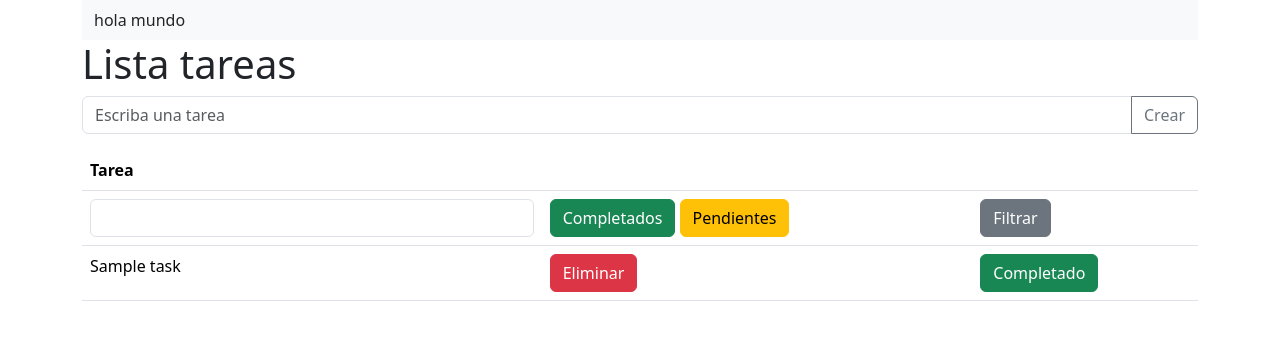
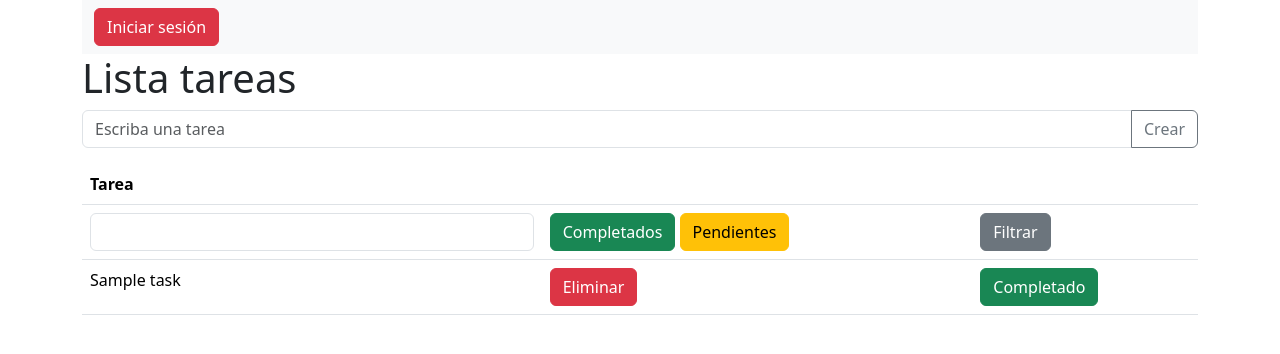
Before and after one commit to Carlos-Azocar-Riquelme/lista-tareas-desplegar, a Django app: template django_project/templates/pagina_x.html in a window 1280 px wide. Shown: the top 354 px of the page. Run offline with Django 3.2, Linux system fonts and the light colour scheme; the template is opened without the code that fills it: most values are stand-ins (such as "Sample title", 1, 10 or a date in 2020).

Commit message:
prueba 2

```diff
--- a/django_project/templates/base.html
+++ b/django_project/templates/base.html
@@ -10,7 +10,12 @@
       <nav class="navbar bg-body-tertiary">
         <div class="container-fluid">
           <div class="d-flex">
-            hola mundo
+            {% if user.is_authenticated %}
+            <strong> hola {{user.username}}</strong>
+              <a class= "btn btn-danger" href="#">Cerrar sesión</a>
+            {% else %}
+              <a class= "btn btn-danger" href="#">Iniciar sesión</a>
+            {% endif %}
           </div>
         </div>
       </nav>
```
